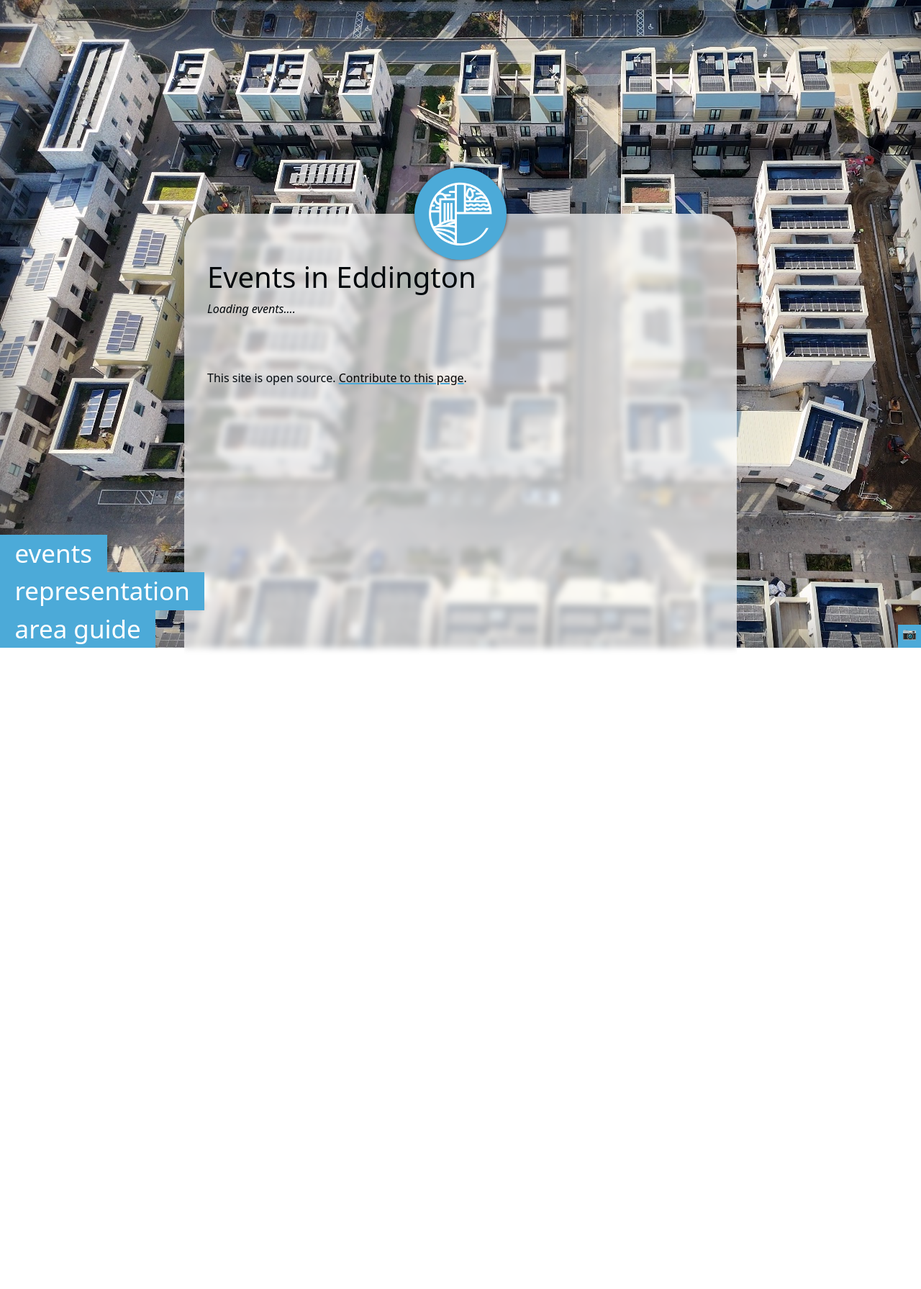
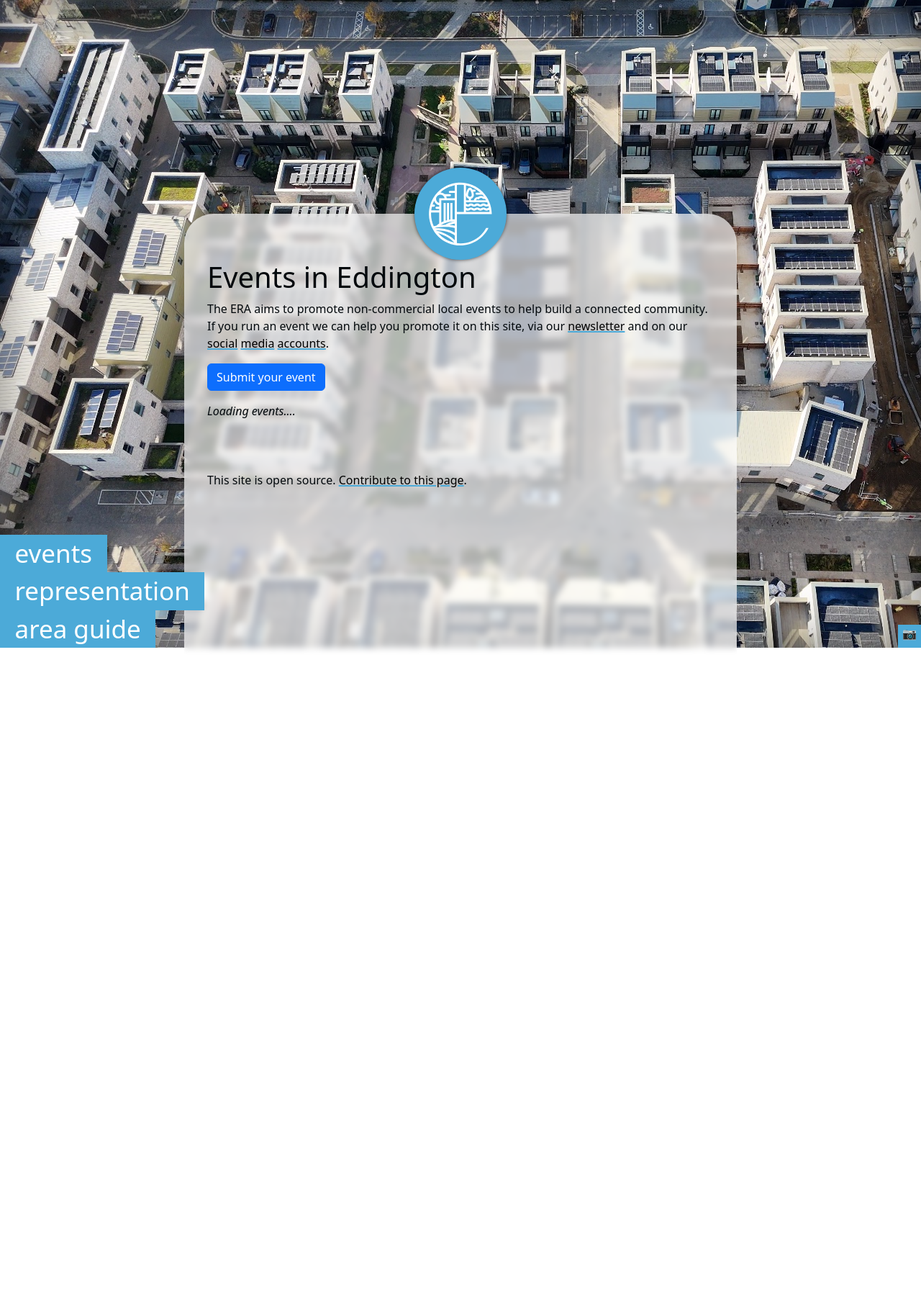
Before and after one commit to pieterdesnerck/website, a Jekyll site: the page built from docs/events.md, in a window 1280 px wide. Shown: the whole page at 72% size. Built offline with Jekyll 4.4.1, drawn with Linux system fonts in a browser that asks for light colours.

Commit message:
refactor event filtering code to run both pages

```diff
--- a/docs/_includes/main_js.html
+++ b/docs/_includes/main_js.html
@@ -60,13 +64,30 @@
     }
   }
   console.log(all_events)
-  var month_events = all_events.filter((x)=>x[DATE_APPROVED] && x[DATE_APPROVED] > x[DATE_SUBMITTED] && x[DATE] >= month_start && x[DATE] < month_end);
+  var filtered_events = all_events.filter((x)=>x[DATE_APPROVED] && x[DATE_APPROVED] > x[DATE_SUBMITTED] && x[DATE] >= start_date && x[DATE] < end_date);
 
-  console.log(`${month_events.length} events found for ${month_start.toLocaleString('default', { month: 'long' })}`);
+  console.log(`${filtered_events.length} events found for period`);
+  return filtered_events
+}
 
+function makeNewsletterHtml(events, start_date){
   var html = `<table id="events_table">\n  <tbody>`
+  if(!events.length){
+    html += "<tr><td style='padding: 5em 10em; font-style: italic;'>No events found</td></tr></tbody></table>"
+    return html
+  }
   var features = ""
-  var prev_date = month_end;
+  var first_event_date = new Date(Math.min(...events.map((x)=>x[DATE])));
+  var last_event_date = new Date(Math.max(...events.map((x)=>x[DATE])));
+  var prev_date = new Date(first_event_date.getFullYear(), first_event_date.getMonth - 1, 1);
+  if(start_date){
+    var month_start = start_date
+    var month_end = last_event_date
+  }else{
+    var month_start = new Date(first_event_date.getFullYear(), first_event_date.getMonth(), 1);
+    var month_end = new Date(last_event_date.getFullYear(), last_event_date.getMonth() + 1, -1);
+  }
+  console.log(`making html for ${events.length} events between ${first_event_date} and ${last_event_date}`);
   for(var date = month_start; date < month_end; date = new Date(date.getFullYear(), date.getMonth(), date.getDate() + 1)){
     if(prev_date.getMonth() != date.getMonth()){
       html += `<tr class="month"><td colspan=2>${date.toLocaleString('default', { month: 'long' }).toUpperCase()}</td></tr>\n`;
--- a/docs/_layouts/default.html
+++ b/docs/_layouts/default.html
@@ -137,14 +137,14 @@
     }
 
     a { text-decoration: none;}
-    p > a {
+    p > a:not(.btn) {
       color: black;
       display: inline-block;
       text-decoration: underline 0.1em solid rgba(76, 170, 216, 1);
       text-decoration-skip-ink: auto;
       transition: all .1s ease-in;
     }
-    p > a:hover {
+    p > a:not(.btn):hover {
       text-decoration: underline 0.2em solid rgba(76, 170, 216, 0.5);
       text-decoration-skip-ink: none;
       transform: scale(105%, 105%);
--- a/docs/events.html
+++ /dev/null
@@ -1,20 +0,0 @@
----
-title: Events in Eddington
-permalink: events
----
-
-<div id="events_html">
-  <i>Loading events....</i>
-</div>
-
-{% include main_js.html %}
-<script>
-window.addEventListener("load", (event) => {
-  getEventsData(function(data){
-    var now = new Date();
-    var start = new Date(now.getFullYear(), now.getMonth() - 1, 1);
-    var end = new Date(now.getFullYear(), now.getMonth() + 5, 1);
-    document.getElementById("events_html").innerHTML = makeNewsletterHtmlForMonth(data, start, end);
-  });
-})
-</script>
--- /dev/null
+++ b/docs/events.md
@@ -0,0 +1,30 @@
+---
+title: Events in Eddington
+permalink: events
+---
+
+The ERA aims to promote non-commercial local events to help build a connected community.
+If you run an event we can help you promote it on this site,
+via our [newsletter](/newsletter) and on our
+[social](https://instagram.com/eddington_ra)
+[media](https://x.com/EddingtonRA)
+[accounts](https://m.facebook.com/EddingtonRA).
+
+<a class="btn btn-primary" href="https://forms.gle/paW22ugLwrbk4Ccb8">Submit your event</a>
+
+<div id="events_html">
+  <i>Loading events....</i>
+</div>
+
+{% include main_js.html %}
+<script>
+window.addEventListener("load", (event) => {
+  getEventsData(function(data){
+    var now = new Date();
+    start = now;
+    var end  = new Date(now.getFullYear(), now.getMonth() + 2, 1);
+    var events = getEventsForPeriod(data, start, end)
+    document.getElementById("events_html").innerHTML = makeNewsletterHtml(events, start);
+  });
+})
+</script>
--- a/docs/newsletter.html
+++ b/docs/newsletter.html
@@ -6,7 +6,7 @@
 <p>
 This page help generate the html needed for the monthly newsletter.
 <a class="btn btn-primary" href="?skip=0">current month</a>
-<a class="btn btn-primary" href="">next month</a>
+<a class="btn btn-primary" href="?skip=1">next month</a>
 </p>
 
 <div id="events_html">
@@ -22,7 +22,8 @@
     let $events_div = document.getElementById("events_html")
     const urlParams = new URLSearchParams(window.location.search);
     skip = parseInt(urlParams.get('skip') ?? "1")
-    let event_table_rows = makeNewsletterHtmlForMonth(data, undefined, undefined, skip);
+    var events = getEventsForMonth(data, skip)
+    let event_table_rows = makeNewsletterHtml(events);
     $events_div.getElementsByClassName("loading")[0].classList.add("d-none")
     $events_div.getElementsByClassName("raw")[0].innerHTML = event_table_rows
     document.getElementById("event_table_content").innerHTML = event_table_rows
```
Also changed, not shown: other parts of docs/_includes/main_js.html (+9 -5 lines).
